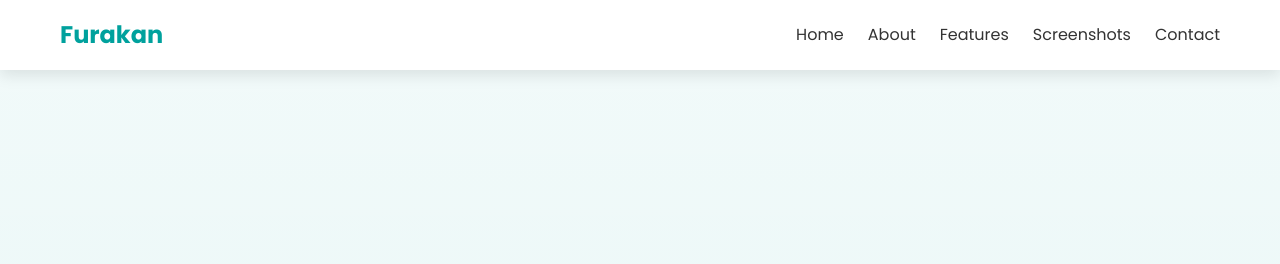
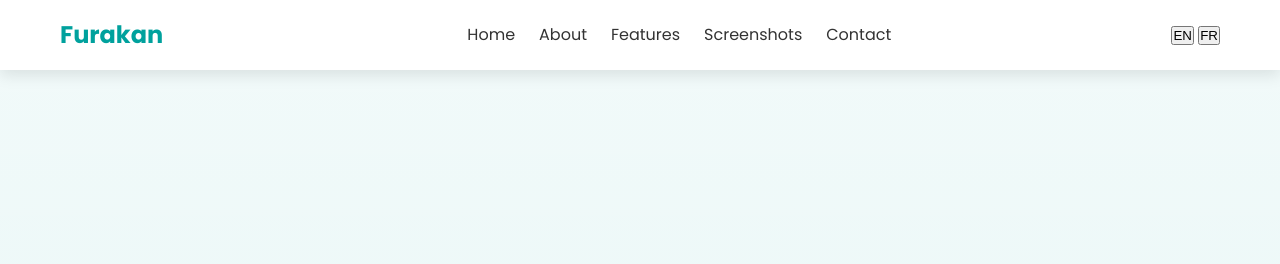
Before and after one commit to Autumniya/furakan-teleconsultation, a plain HTML site: page index.html in a window 1280 px wide. Shown: the top 264 px of the page. Drawn offline with Linux system fonts and the light colour scheme.

Commit message:
Update index.html

```diff
--- a/index.html
+++ b/index.html
@@ -17,6 +17,7 @@
     <div class="container">
       <nav class="nav">
   <div class="logo">Furakan</div>
+
   <ul class="nav-links">
     <li><a href="#home" data-i18n="nav_home">Home</a></li>
     <li><a href="#about" data-i18n="nav_about">About</a></li>
@@ -24,7 +25,14 @@
     <li><a href="#screenshots" data-i18n="nav_screenshots">Screenshots</a></li>
     <li><a href="#contact" data-i18n="nav_contact">Contact</a></li>
   </ul>
+
+  <!-- language buttons go here -->
+  <div class="lang-switch">
+    <button class="lang-btn" data-lang="en">EN</button>
+    <button class="lang-btn" data-lang="fr">FR</button>
+  </div>
 </nav>
+
     </div>
   </header>
 
```
Lines whose indentation alone changed are shown as unchanged.
